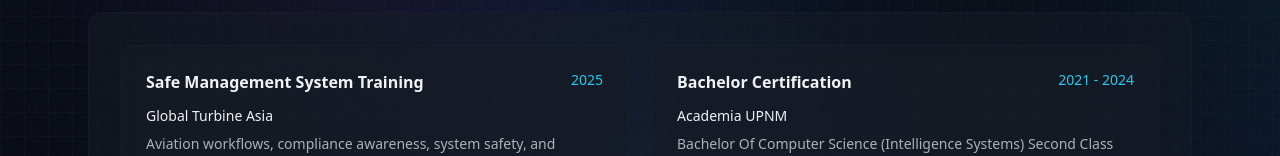
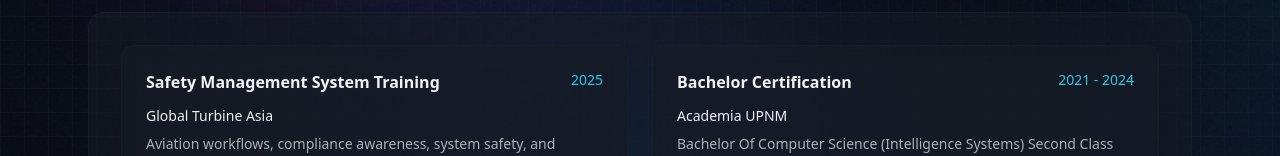
Before and after one commit to azlanmgthzq-dev/megatamirul.my, a Next.js app: page / in a window 1280 px wide. Both pictures are taken after a click on the button "Certification". Shown: the part 1128-1284 px from the top of the page. Built offline with nearby package versions, Linux system fonts and the light colour scheme.

Commit message:
Refine About section [Typo]

```diff
--- a/components/about/AboutSection.tsx
+++ b/components/about/AboutSection.tsx
@@ -165,7 +165,7 @@ export default function AboutSection() {
                       <div className="grid md:grid-cols-2 gap-6">
                         {[
                           {
-                            title: "Safe Management System Training",
+                            title: "Safety Management System Training",
                             issuer: "Global Turbine Asia",
                             year: "2025",
                             description:
```
